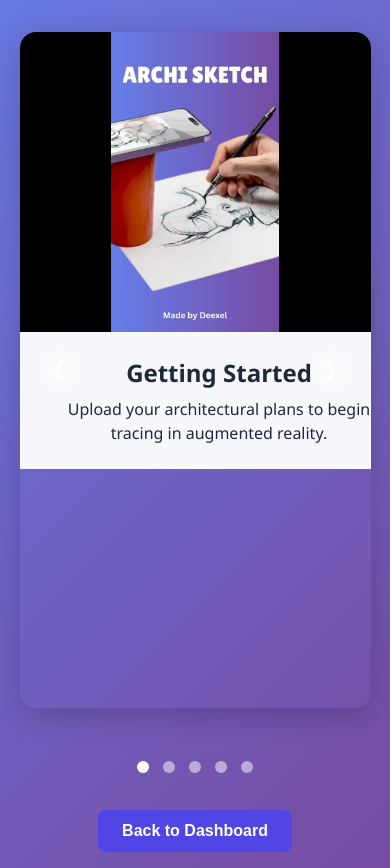
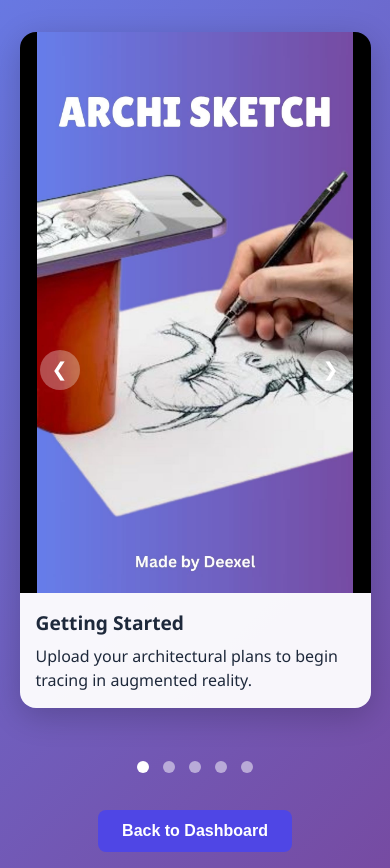
Before and after one commit to Arhyeldee001/Archi-Sketch, a Python web app: template templates/tutorials.html in a window 390 px wide. Shown: the part 156-1024 px from the top of the page. Run offline with Jinja, Linux system fonts and the light colour scheme; the template is opened without the code that fills it, so the values that code supplies are empty.

Commit message:
Update tutorials.html

```diff
--- a/templates/tutorials.html
+++ b/templates/tutorials.html
@@ -43,38 +43,44 @@
 
         .slideshow-container {
             position: relative;
-            max-width: 1080px; /* Match your slide width */
             width: 90%;
-            height: 90vh; /* Use viewport height for responsive sizing */
-            max-height: 1920px; /* Match your slide height */
+            max-width: 1080px;
+            height: 90vh;
+            max-height: 1920px;
             margin: 2rem auto;
             overflow: hidden;
             border-radius: 16px;
             box-shadow: 0 8px 32px rgba(0, 0, 0, 0.2);
-            aspect-ratio: 9/16; /* Maintain 1080x1920 aspect ratio */
-            display: flex; /* Add this */
-            flex-direction: column; /* Add this */
+            aspect-ratio: 9/16;
+            display: flex;
+            flex-direction: column;
         }
 
         .slide {
             display: none;
             width: 100%;
-            height: 100%; /* Fill container */
-            text-align: center;
-            flex: 1; /* Take up available space */
-            position: relative; /* Add this */
+            height: 100%;
+            position: relative;
+            flex-direction: column;
+            justify-content: space-between;
         }
 
         .slide.active {
-            display: flex; /* Change from block to flex */
-            flex-direction: column;
+            display: flex;
+        }
+
+        .slide-image-container {
+            flex: 1;
+            display: flex;
+            align-items: center;
+            justify-content: center;
+            overflow: hidden;
         }
 
         .slide img {
             width: 100%;
-            height: 100%; /* Fill slide */
-            flex: 1;
-            object-fit: contain; /* Maintain aspect ratio */
+            height: 100%;
+            object-fit: contain;
             background: #000;
         }
 
@@ -83,6 +89,7 @@
             background: rgba(255, 255, 255, 0.95);
             color: #1e293b;
             width: 100%;
+            box-sizing: border-box;
         }
 
         .slide-caption h3 {
@@ -170,8 +177,9 @@
                 font-size: 2rem;
             }
 
-            .slide img {
-                max-height: 300px;
+            .slideshow-container {
+                height: 80vh;
+                max-height: none;
             }
 
             .prev, .next {
@@ -179,10 +187,13 @@
                 height: 40px;
                 font-size: 1.2rem;
             }
-            .slideshow-container {
-                height: 80vh; /* Slightly smaller on mobile */
-                max-height: none; /* Remove max-height restriction */
 
+            .slide-caption {
+                padding: 1rem;
+            }
+
+            .slide-caption h3 {
+                font-size: 1.2rem;
             }
         }
     </style>
@@ -196,8 +207,9 @@
     <div class="slideshow-container">
         <!-- Slide 1 -->
         <div class="slide active">
-            <img src="https://archisketch.onrender.com/static/onboarding/onboarding1.jpg"
-             class="onboarding-image active" id="image1">
+            <div class="slide-image-container">
+                <img src="https://archisketch.onrender.com/static/onboarding/onboarding1.jpg" alt="Tutorial Step 1">
+            </div>
             <div class="slide-caption">
                 <h3>Getting Started</h3>
                 <p>Upload your architectural plans to begin tracing in augmented reality.</p>
@@ -206,8 +218,9 @@
 
         <!-- Slide 2 -->
         <div class="slide">
-            <img src="https://archisketch.onrender.com/static/onboarding/onboarding2.jpg"
-             class="onboarding-image" id="image2">
+            <div class="slide-image-container">
+                <img src="https://archisketch.onrender.com/static/onboarding/onboarding2.jpg" alt="Tutorial Step 2">
+            </div>
             <div class="slide-caption">
                 <h3>AR Calibration</h3>
                 <p>Point your device at a flat surface to calibrate the AR environment.</p>
@@ -216,8 +229,9 @@
 
         <!-- Slide 3 -->
         <div class="slide">
-            <img src="https://archisketch.onrender.com/static/onboarding/onboarding3.jpg"
-             class="onboarding-image" id="image3">
+            <div class="slide-image-container">
+                <img src="https://archisketch.onrender.com/static/onboarding/onboarding3.jpg" alt="Tutorial Step 3">
+            </div>
             <div class="slide-caption">
                 <h3>Tracing Techniques</h3>
                 <p>Use the tracing tools to overlay your designs in the real world.</p>
@@ -226,8 +240,9 @@
 
         <!-- Slide 4 -->
         <div class="slide">
-            <img src="https://archisketch.onrender.com/static/onboarding/onboarding4.jpg"
-             class="onboarding-image" id="image4">
+            <div class="slide-image-container">
+                <img src="https://archisketch.onrender.com/static/onboarding/onboarding4.jpg" alt="Tutorial Step 4">
+            </div>
             <div class="slide-caption">
                 <h3>Saving & Sharing</h3>
                 <p>Save your traced projects and share them with colleagues.</p>
@@ -236,11 +251,12 @@
 
         <!-- Slide 5 -->
         <div class="slide">
-            <img src="https://archisketch.onrender.com/static/onboarding/onboarding5.jpg"
-             class="onboarding-image" id="image5">
+            <div class="slide-image-container">
+                <img src="https://archisketch.onrender.com/static/onboarding/onboarding5.jpg" alt="Tutorial Step 5">
+            </div>
             <div class="slide-caption">
-                <h3>Saving & Sharing</h3>
-                <p>Save your traced projects and share them with colleagues.</p>
+                <h3>Advanced Features</h3>
+                <p>Explore measurement tools and 3D preview modes.</p>
             </div>
         </div>
 
@@ -290,7 +306,7 @@
             showSlides(slideIndex = n);
         }
 
-        // Auto-advance slides every 5 seconds
+        // Auto-advance slides every 8 seconds
         setInterval(() => {
             changeSlide(1);
         }, 8000);
```
